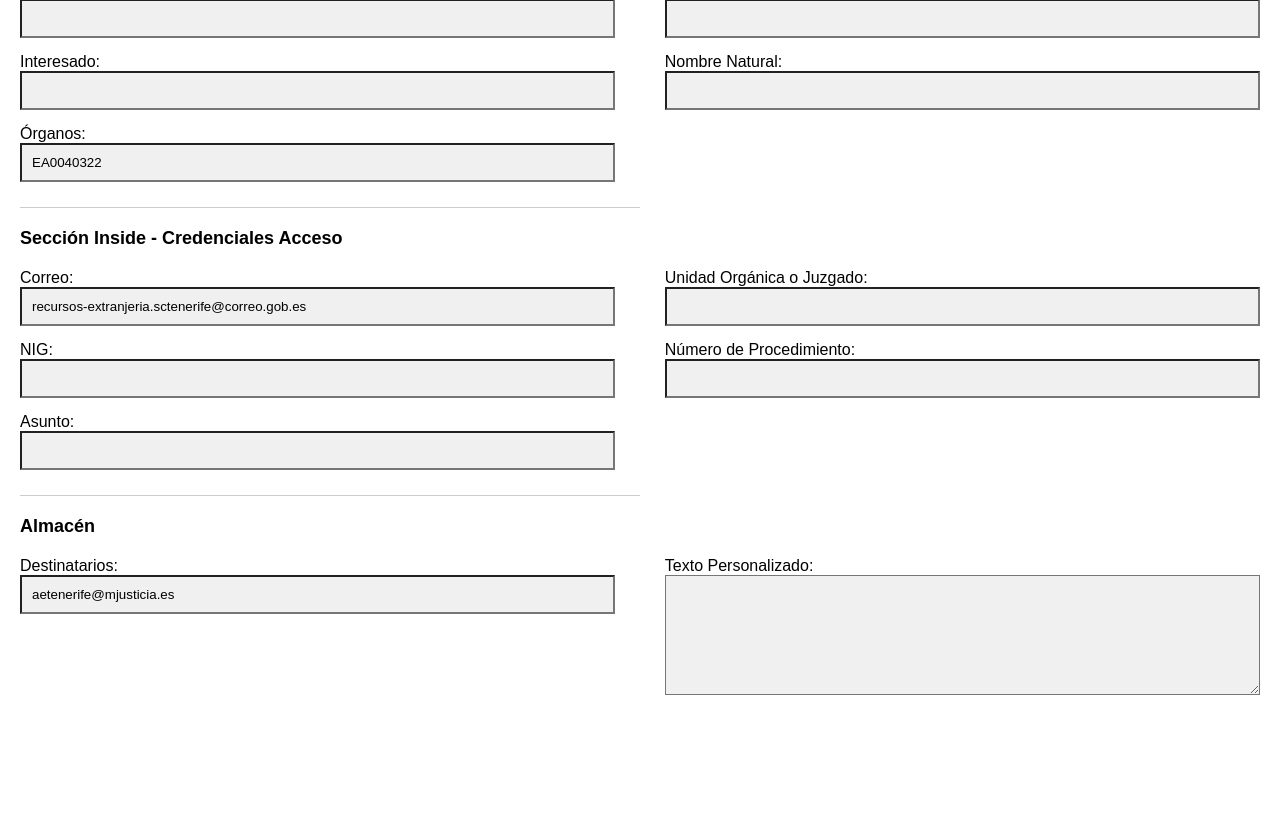
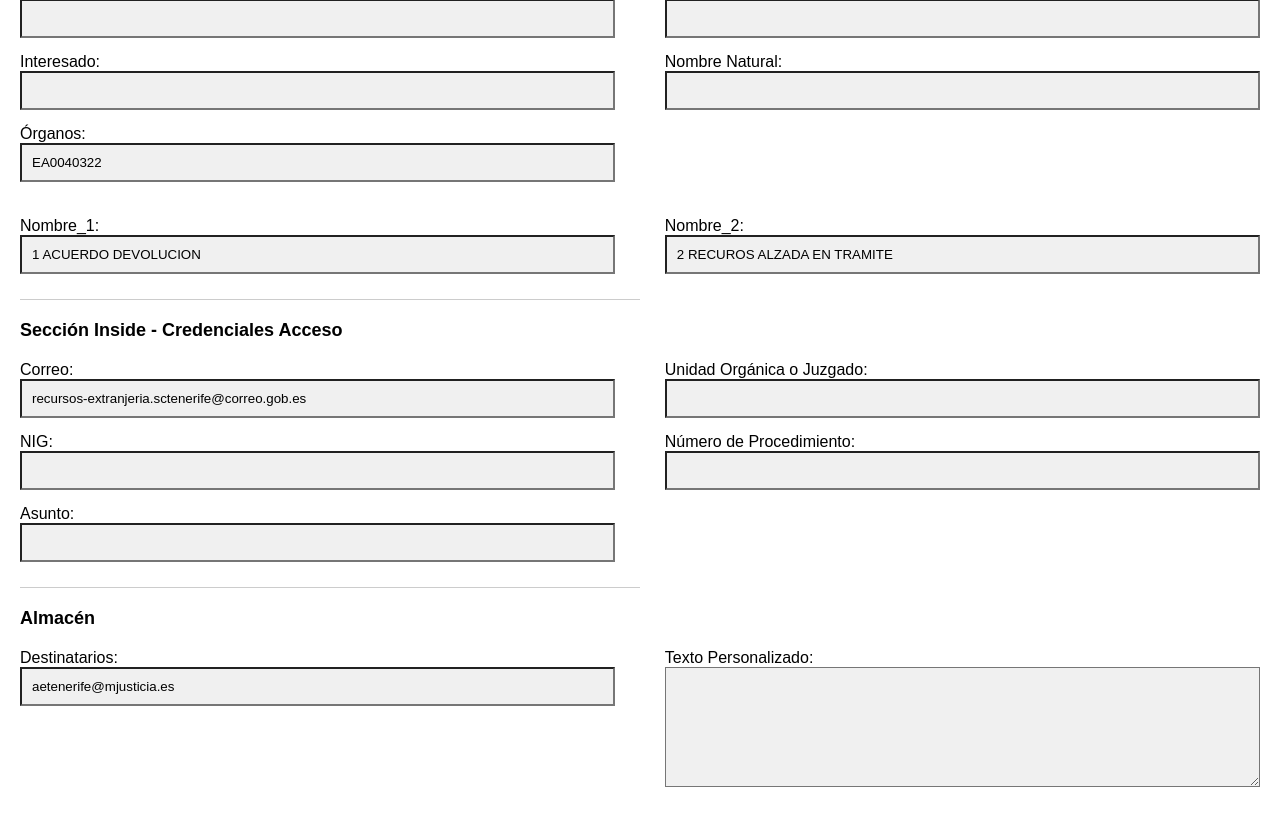
Before and after one commit to joseska/app_extranjeria, a Flask app: page / in a window 1280 px wide. Shown: the part 455-1281 px from the top of the page. Before the commit the page ends 1150 px from the top, so only its background shows below. Run offline with Flask 3, Linux system fonts and the light colour scheme.

Commit message:
añadir Nombres 1 y 2

```diff
--- a/templates/index.html
+++ b/templates/index.html
@@ -316,6 +316,20 @@
             <input type="text" id="nombre_natural_gen" class="readonly" value="{{ nombre }}" onclick="copyToClipboard(this)" readonly tabindex="17"><br>
         </div>
     </div>
+
+    <div class="generated-container">
+        <div class="column">
+            <label for="Nombre1">Nombre_1:</label><br>
+            <input type="text" id="Nombre_1" class="readonly" value="1 ACUERDO DEVOLUCION" onclick="copyToClipboard(this)" readonly><br>
+        </div>
+        <div class="column">
+            <label for="Nombre2">Nombre_2:</label><br>
+            <input type="text" id="Nombre_2" class="readonly" value="2 RECUROS ALZADA EN TRAMITE" onclick="copyToClipboard(this)" readonly><br>
+        </div>
+    </div>
+
+
+
     <div class="section-line"></div>
     <h3 class="section-title">Sección Inside - Credenciales Acceso</h3>
     <div class="generated-container">
```
